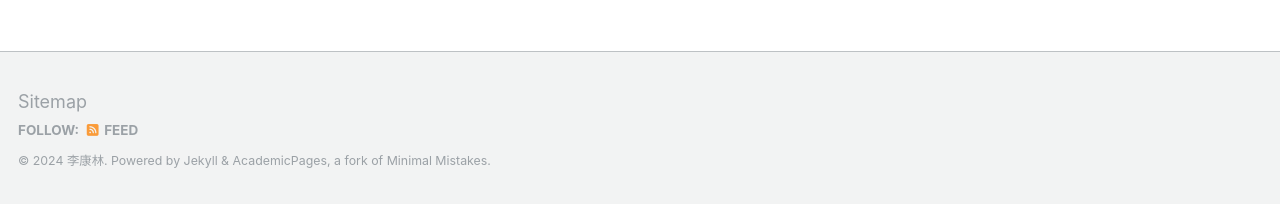
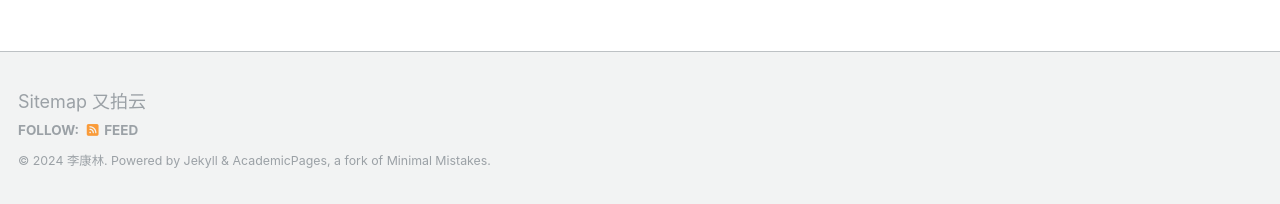
Before and after one commit to Yikumasai/AcadHomepage-Alpha, a Jekyll site: the page built from _pages/about.md, in a window 1280 px wide and 900 px high, scrolled down 644 px. Shown: the part 693-897 px from the top of the window. Built offline with Jekyll 4.4.1, drawn with Linux system fonts in a browser that asks for light colours.

Commit message:
Update custom.html

```diff
--- a/_includes/footer/custom.html
+++ b/_includes/footer/custom.html
@@ -1,3 +1,4 @@
 <!-- start custom footer snippets -->
 <a href="/sitemap/">Sitemap</a>
+<a href="https://www.upyun.com/?utm_source=lianmeng&utm_medium=referral">又拍云</a>
 <!-- end custom footer snippets -->
```
